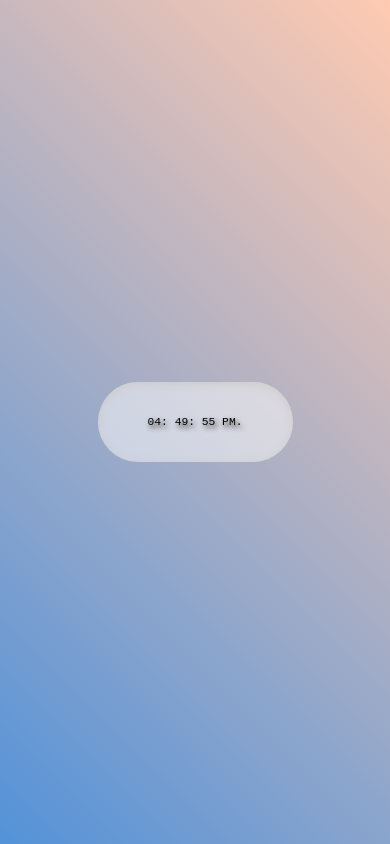
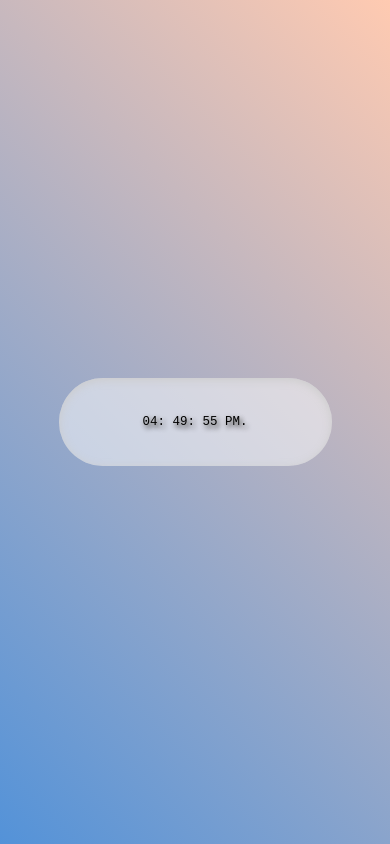
Before and after one commit to blackSamuelBellamy/clockJs, a plain HTML site: page index.html in a window 390 px wide. Drawn offline with Linux system fonts and the light colour scheme.

Commit message:
responsive

```diff
--- a/index.html
+++ b/index.html
@@ -3,7 +3,7 @@
 <head>
     <meta charset="UTF-8">
     <meta http-equiv="X-UA-Compatible" content="IE=edge">
-    <meta name="viewport" content="width=device-width, initial-scale=1.0">
+    <meta name="viewport" content="width=device-width, initial-scale=1.0, user-scalable=no">
     <link rel="stylesheet" href="style.css">
     <title>Document</title>
 </head>
--- a/style.css
+++ b/style.css
@@ -21,9 +21,17 @@ body {
     background: rgba(255, 255, 255, 0.5);
     width: 50vw;
     height: 7em;
-    border-radius: 100px;
+    border-radius: 130px;
     font-size: 2.9vw;
     font-family: monospace;
     text-shadow: 1px 1px 5px #ccc, 2px 3px 5px #111 ;
     box-shadow: inset 0px 2px 10px #ccc;
 }
+
+@media (max-width: 576px) {
+    .container {
+        width: 70vw;
+        border-radius: 100px;
+        font-size: 3.2vw;
+    }
+}
```
